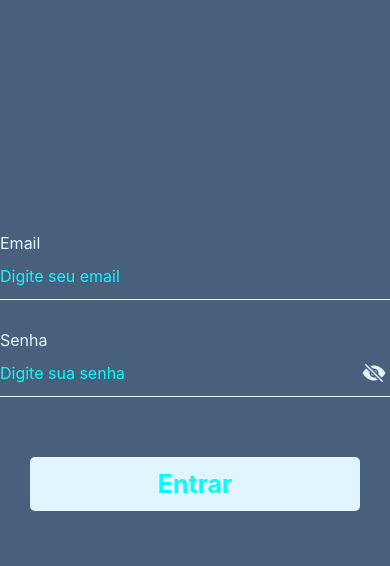
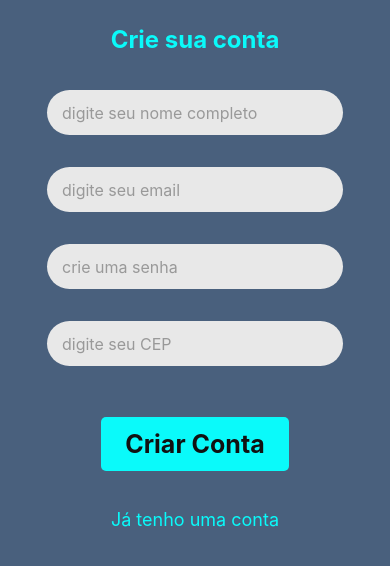
Before and after one commit to Lugia-Weather/mobile, a React Native app: screen /CriarConta in a window 390 px wide. Shown: the top 566 px of the page. Built offline with nearby package versions, Linux system fonts and the light colour scheme.

Commit message:
style(Login): style finished

```diff
--- a/App.tsx
+++ b/App.tsx
@@ -4,6 +4,7 @@ import { createStackNavigator } from "@react-navigation/stack";
 import { createBottomTabNavigator } from "@react-navigation/bottom-tabs";
 import { NavigationContainer } from "@react-navigation/native";
 import Login from "./src/pages/Login";
+import CriarConta from "./src/pages/CriarConta";
 
 const Stack = createStackNavigator();
 const Tab = createBottomTabNavigator();
@@ -21,6 +22,11 @@ export default function App() {
           component={Login}
           options={{ headerShown: false }}
         />
+        <Stack.Screen
+          name="CriarConta"
+          component={CriarConta}
+          options={{ headerShown: false }}
+        />
       </Stack.Navigator>
     </NavigationContainer>
   );
--- a/src/components/Btn.tsx
+++ b/src/components/Btn.tsx
@@ -17,7 +17,7 @@ export default function Btn({ txt, pressFunc }: btnProps) {
 
 const styles = StyleSheet.create({
   button: {
-    backgroundColor: "#E1F5FE",
+    backgroundColor: "#0AFAFA",
     height: 54,
     marginHorizontal: 30,
     paddingInline: 24,
@@ -27,7 +27,7 @@ const styles = StyleSheet.create({
     marginTop: 30,
   },
   buttonText: {
-    color: "#0AFAFA",
+    color: "#111",
     fontSize: 25,
     fontWeight: "bold",
   },
--- /dev/null
+++ b/src/pages/CriarConta.tsx
@@ -0,0 +1,182 @@
+import axios from "axios";
+import React, { useState } from "react";
+import {
+  Alert,
+  StyleSheet,
+  Text,
+  TextInput,
+  TouchableOpacity,
+  View,
+} from "react-native";
+import { SafeAreaView } from "react-native-safe-area-context";
+import Btn from "../components/Btn";
+
+export default function CriarConta({ navigation }: any) {
+  const [nome, setNome] = useState("");
+  const [email, setEmail] = useState("");
+  const [senha, setSenha] = useState("");
+  const [cep, setCep] = useState("");
+
+  const [loading, setLoading] = useState(false);
+
+  const handleCadastro = async () => {
+    if (!nome || !email || !senha || !cep) {
+      Alert.alert("Erro", "Todos os campos são obrigatórios.");
+      setLoading(false);
+      return;
+    }
+  };
+
+  //     try {
+  //       const response = await axios.post(`http://${ip}:5000/pessoas/cadastro`, {
+  //         nome,
+  //         email,
+  //         senha,
+  //         cep,
+  //       });
+
+  //       if (response.status === 200 || response.status === 201) {
+  //         Alert.alert("Sucesso", "Cadastro realizado com sucesso!");
+  //         navigation.navigate("Tabs", { email: email });
+  //       }
+  //     } catch (error) {
+  //       console.log("ERRO:", error.response?.data);
+
+  //       if (error.response) {
+  //         const { status, data } = error.response;
+  //         const message = data?.message || data?.error || "";
+
+  //         if (status === 400 && message.toLowerCase().includes("e-mail")) {
+  //           Alert.alert(
+  //             "Erro",
+  //             "Já existe uma conta cadastrada com esse e-mail."
+  //           );
+  //         } else if (
+  //           status === 400 &&
+  //           message.toLowerCase().includes("campos obrigatórios")
+  //         ) {
+  //           Alert.alert("Erro", "Todos os campos são obrigatórios.");
+  //         } else {
+  //           Alert.alert(
+  //             "Erro",
+  //             message ||
+  //               "Erro ao cadastrar. Verifique os dados e tente novamente."
+  //           );
+  //         }
+  //       } else {
+  //         Alert.alert("Erro", "Não foi possível conectar ao servidor.");
+  //       }
+  //     } finally {
+  //       setLoading(false);
+  //     }
+  //   };
+
+  return (
+    <SafeAreaView style={styles.container}>
+      <View style={styles.textContainer}>
+        <Text style={styles.title}>Crie sua conta</Text>
+      </View>
+
+      <View style={styles.inputContainer}>
+        <View style={styles.inputField}>
+          <TextInput
+            placeholder="digite seu nome completo"
+            placeholderTextColor="#999"
+            style={styles.input}
+          />
+        </View>
+        <View style={styles.inputField}>
+          <TextInput
+            placeholder="digite seu email"
+            placeholderTextColor="#999"
+            style={styles.input}
+            keyboardType="email-address"
+          />
+        </View>
+        <View style={styles.inputField}>
+          <TextInput
+            placeholder="crie uma senha"
+            placeholderTextColor="#999"
+            secureTextEntry
+            style={styles.input}
+          />
+        </View>
+        <View style={styles.inputField}>
+          <TextInput
+            placeholder="digite seu CEP"
+            placeholderTextColor="#999"
+            style={styles.input}
+            keyboardType="numeric"
+            maxLength={9}
+          />
+        </View>
+      </View>
+
+      <Btn txt="Criar Conta" pressFunc={handleCadastro} />
+
+      <TouchableOpacity
+        style={styles.loginLink}
+        onPress={() => navigation.goBack()}
+      >
+        <Text style={styles.loginLinkText}>Já tenho uma conta</Text>
+      </TouchableOpacity>
+    </SafeAreaView>
+  );
+}
+
+const styles = StyleSheet.create({
+  container: {
+    alignItems: "center",
+    paddingHorizontal: 10,
+    paddingVertical: 25,
+    backgroundColor: "#49607D",
+    flex: 1,
+  },
+  textContainer: {
+    alignItems: "center",
+    marginBottom: 15,
+  },
+  title: {
+    fontSize: 24,
+    fontWeight: "bold",
+    textAlign: "center",
+    color: "#0AFAFA",
+  },
+
+  inputContainer: {
+    width: "80%",
+    marginVertical: 15,
+    gap: 20,
+  },
+  inputField: {
+    backgroundColor: "#E8E8E8",
+    borderRadius: 25,
+    paddingHorizontal: 15,
+    marginVertical: 6,
+    height: 45,
+    justifyContent: "center",
+  },
+  input: {
+    fontSize: 16,
+  },
+  createButton: {
+    backgroundColor: "#FF0066",
+    borderRadius: 25,
+    paddingVertical: 12,
+    paddingHorizontal: 30,
+    marginVertical: 8,
+  },
+  createButtonText: {
+    color: "white",
+    fontWeight: "bold",
+    fontSize: 16,
+  },
+  loginLink: {
+    marginTop: 8,
+  },
+  loginLinkText: {
+    color: "#0AFAFA",
+    fontSize: 18,
+    marginTop: 30,
+  },
+});
--- a/src/pages/Login.tsx
+++ b/src/pages/Login.tsx
@@ -29,6 +29,7 @@ export default function Login({ navigation }: any) {
       navigation.navigate("Tabs");
     } else {
       setError("Email ou senha inválidos.");
+      setTimeout(() => setError(""), 4000);
     }
   };
 
@@ -78,6 +79,17 @@ export default function Login({ navigation }: any) {
         {error !== "" && <Text style={styles.errorText}>{error}</Text>}
 
         <Btn txt="Entrar" pressFunc={handleLogin} />
+        <View style={styles.containerCreateAccount}>
+          <Text style={{ color: "#E1F5FE", fontSize: 16 }}>
+            Se você não tiver uma conta, clique em
+          </Text>
+          <Text
+            style={{ color: "#0AFAFA", fontSize: 20 }}
+            onPress={() => navigation.navigate("CriarConta")}
+          >
+            Criar Conta
+          </Text>
+        </View>
       </View>
     </SafeAreaView>
   );
@@ -88,17 +100,6 @@ const styles = StyleSheet.create({
     flex: 1,
     backgroundColor: "#49607D",
     padding: 20,
-  },
-  logoContainer: {
-    width: "100%",
-    height: 62,
-    marginTop: 30,
-    alignItems: "center",
-  },
-  logo: {
-    width: 85,
-    height: 63,
-    paddingInline: 40,
   },
   formContainer: {
     flex: 1,
@@ -135,11 +136,23 @@ const styles = StyleSheet.create({
     height: 1,
     backgroundColor: "#E1F5FE",
     marginTop: 5,
+    color: "white",
   },
   errorText: {
-    color: "#EB5757",
+    color: "#FFD54F",
     textAlign: "center",
-    marginBottom: 20,
-    fontSize: 14,
+    marginTop: 14,
+    fontSize: 18,
+    fontWeight: "500",
+    position: "absolute",
+    alignSelf: "center",
+  },
+  containerCreateAccount: {
+    position: "absolute",
+    justifyContent: "center",
+    alignItems: "center",
+    width: "100%",
+    bottom: 250,
+    gap: 2,
   },
 });
```
Also changed, not shown: src/components/Inputs.tsx (added, +31 -0 lines).
